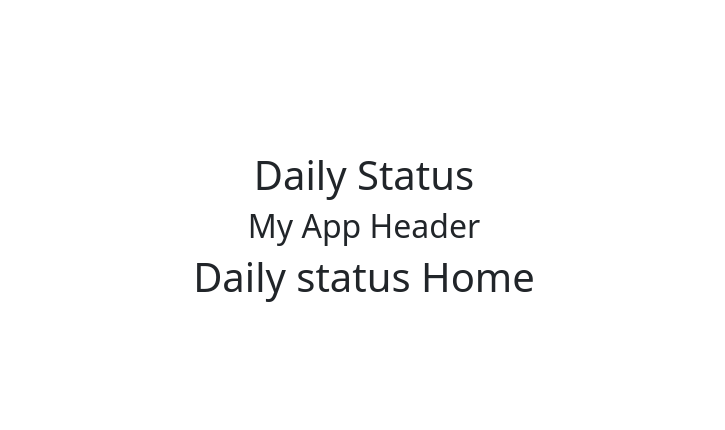
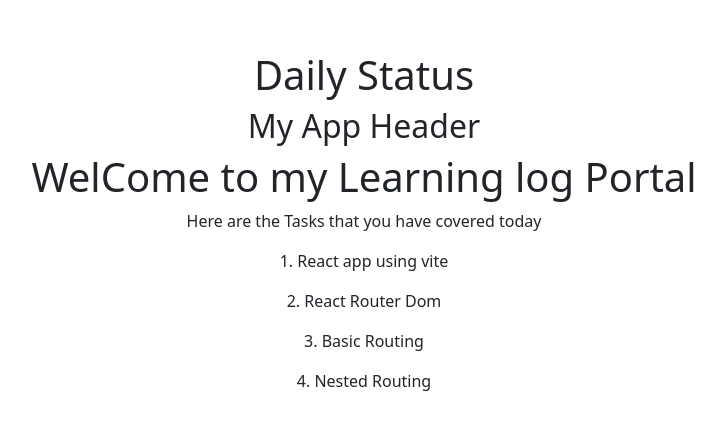
Before and after one commit to Shirisha-Mangali/Git_Practice_Project, a React (Vite) app: page /home in a window 1280 px wide. Shown: the part 170-600 px from the top of the page, without its empty margins (276-1001 px from the left). Built offline with nearby package versions, Linux system fonts and the light colour scheme.

Commit message:
git add .

```diff
--- a/src/pages/Home.jsx
+++ b/src/pages/Home.jsx
@@ -1,8 +1,18 @@
 import React from 'react';
+
 const Home =()=>{
     return(
         <>
-        <h1>Daily status Home</h1>
+        <div>
+            <h1>WelCome to my Learning log Portal</h1>
+            <div>
+                <p>Here are the Tasks that you have covered today </p>
+                <p>1. React app using vite</p>
+                <p>2. React Router Dom</p>
+                <p>3. Basic Routing</p>
+                <p>4. Nested Routing</p>
+            </div>
+        </div>
         </>
     )
 }
```
